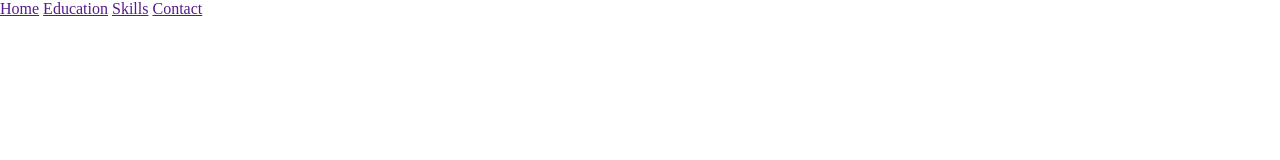
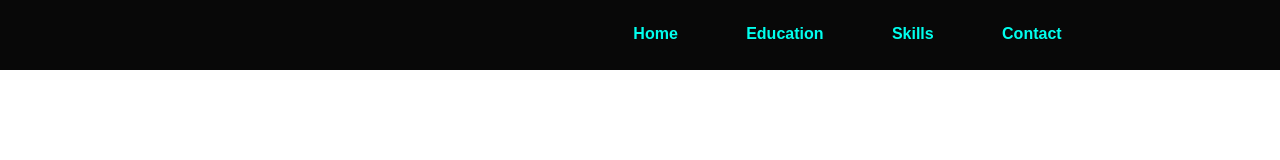
Before and after one commit to GautamPatidar12/PortFolio, a plain HTML site: page index.html in a window 1280 px wide. Drawn offline with Linux system fonts and the light colour scheme.

Commit message:
Created NaveBar

```diff
--- a/index.html
+++ b/index.html
@@ -10,10 +10,10 @@
     <header>
         <div class="logo"></div>
         <nav>
-            <a href="">Home</a>
-            <a href="">Education</a>
-            <a href="">Skills</a>
-            <a href="">Contact</a>
+            <a href="" class="nav-links">Home</a>
+            <a href="" class="nav-links">Education</a>
+            <a href="" class="nav-links">Skills</a>
+            <a href="" class="nav-links">Contact</a>
         </nav>
     </header>
 
--- a/style.css
+++ b/style.css
@@ -12,4 +12,31 @@
 
 header{
     display: flex;
+    background-color: var(--bgColor);
+    width: 100%;
+    height: 70px;
+    align-items: center;
+    justify-content: space-evenly;
 }
+
+.logo{
+    width: 100%;
+    height: 40px;
+}
+
+nav{
+    margin-top: 50px;
+    width: 100%;
+    height: 40px;
+    display: flex;
+    justify-content: space-evenly;
+    margin-right: 150px;
+    margin-top: 20px;
+}
+
+.nav-links{
+    font-family: Arial, Helvetica, sans-serif;
+    font-weight: 700;
+    color: var(--main-color);
+    text-decoration: none;
+}
```
